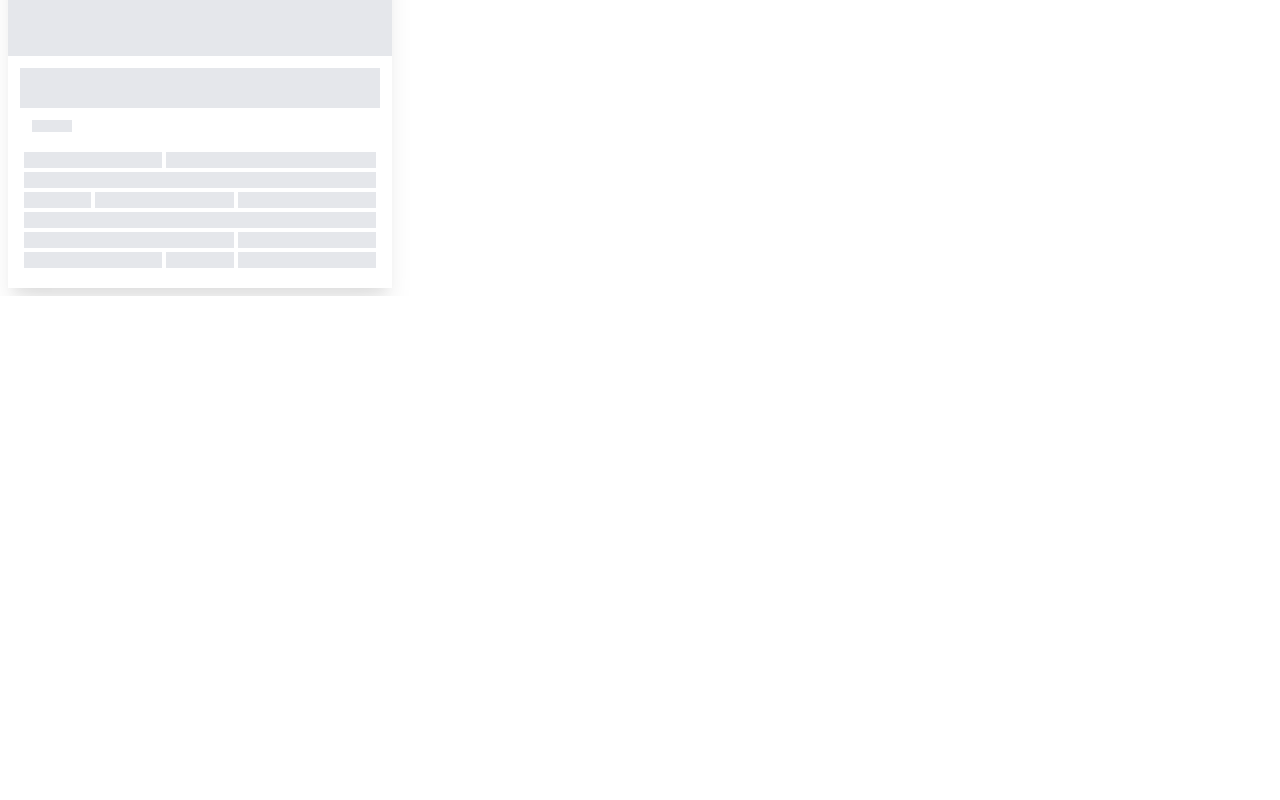
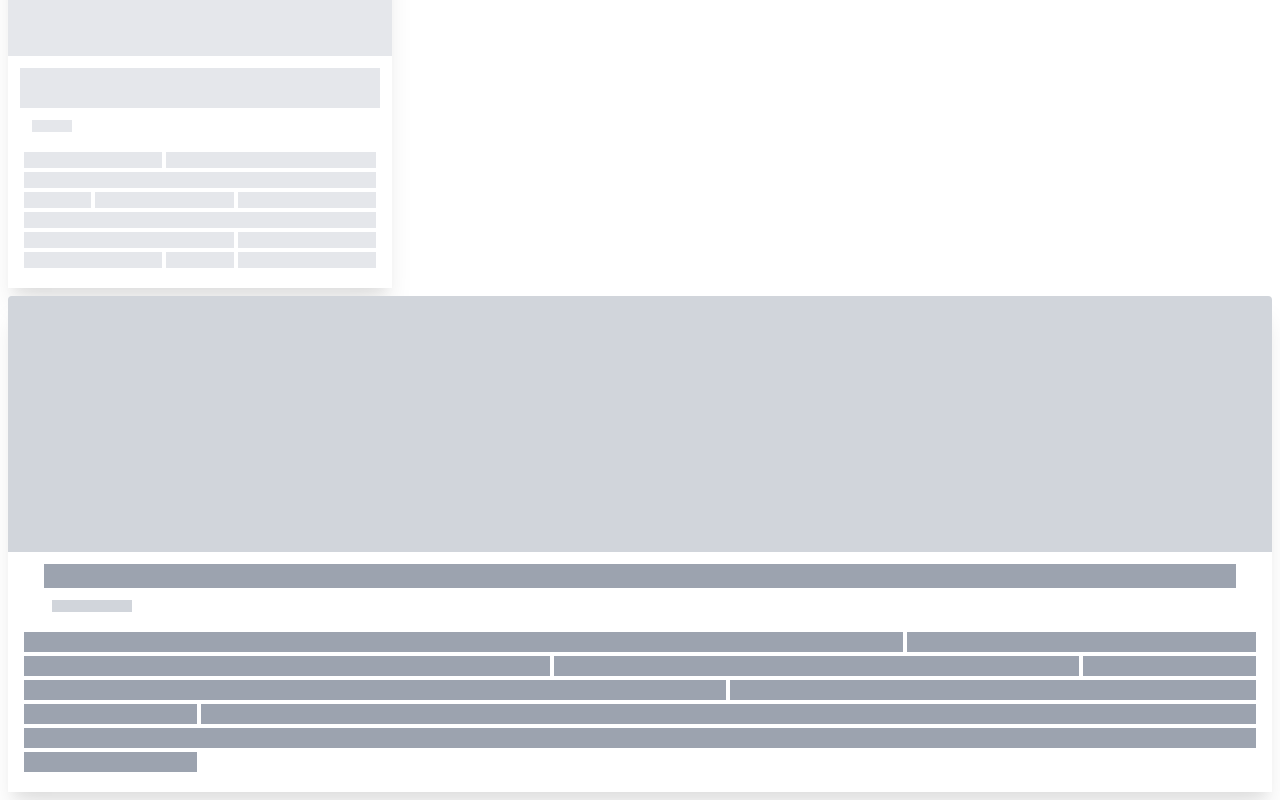
Before and after one commit to esmaeilmirzaee/ReactPlaygroundQuery, a React (Create React App) app: page / in a window 1280 px wide. Shown: the part 1980-2780 px from the top of the page. Before the commit the page ends 2276 px from the top, so only its background shows below. Built offline with nearby package versions, Linux system fonts and the light colour scheme.

Commit message:
Header loader Header loader implementation that will be shown during fetching data.

```diff
--- a/src/App.js
+++ b/src/App.js
@@ -8,6 +8,7 @@ import Planets from './components/Planets';
 import { Bultin } from './components/posts/main';
 
 import PostLoader from './loader/posts/PostLoader';
+import HeaderLoader from './loader/posts/HeaderLoader';
 
 export default function App() {
 	let [page, setPage] = useState('people');
@@ -31,6 +32,9 @@ export default function App() {
 			<div>
 				<PostLoader />
 			</div>
+			<div>
+				<HeaderLoader />
+			</div>
 		</>
 	);
 }
--- a/src/loader/posts/HeaderLoader.jsx
+++ b/src/loader/posts/HeaderLoader.jsx
@@ -0,0 +1,36 @@
+function HeaderLoader() {
+	return (
+		<div className="shadow-xl overflow-hidden m-2">
+			<div className="">
+				{/* Post poster */}
+				<div className="w-full h-64 bg-gray-300 rounded rounded-b-none animate-pulse"></div>
+				{/* Post title */}
+				<div className="m-3">
+					<div className="h-6 mx-6 bg-gray-400 animate-pulse"></div>
+				</div>
+				{/* Publish date */}
+				<div className="m-1">
+					<div className="h-3 w-20 ml-10 bg-gray-300 animate-pulse"></div>
+				</div>
+			</div>
+			{/* Post brief */}
+			<div className="mt-1 mb-1 p-4">
+				<div className="grid grid-cols-7 gap-1">
+					<div className="col-span-5 h-5 bg-gray-400 animate-pulse"></div>
+					<div className="col-span-2 h-5 bg-gray-400 animate-pulse"></div>
+					<div className="col-span-3 h-5 bg-gray-400 animate-pulse"></div>
+					<div className="col-span-3 h-5 bg-gray-400 animate-pulse"></div>
+					<div className="col-span-1 h-5 bg-gray-400 animate-pulse"></div>
+					<div className="col-span-4 h-5 bg-gray-400 animate-pulse"></div>
+					<div className="col-span-3 h-5 bg-gray-400 animate-pulse"></div>
+					<div className="col-span-1 h-5 bg-gray-400 animate-pulse"></div>
+					<div className="col-span-6 h-5 bg-gray-400 animate-pulse"></div>
+					<div className="col-span-7 h-5 bg-gray-400 animate-pulse"></div>
+					<div className="col-span-1 h-5 bg-gray-400 animate-pulse"></div>
+				</div>
+			</div>
+		</div>
+	);
+}
+
+export default HeaderLoader;
```
